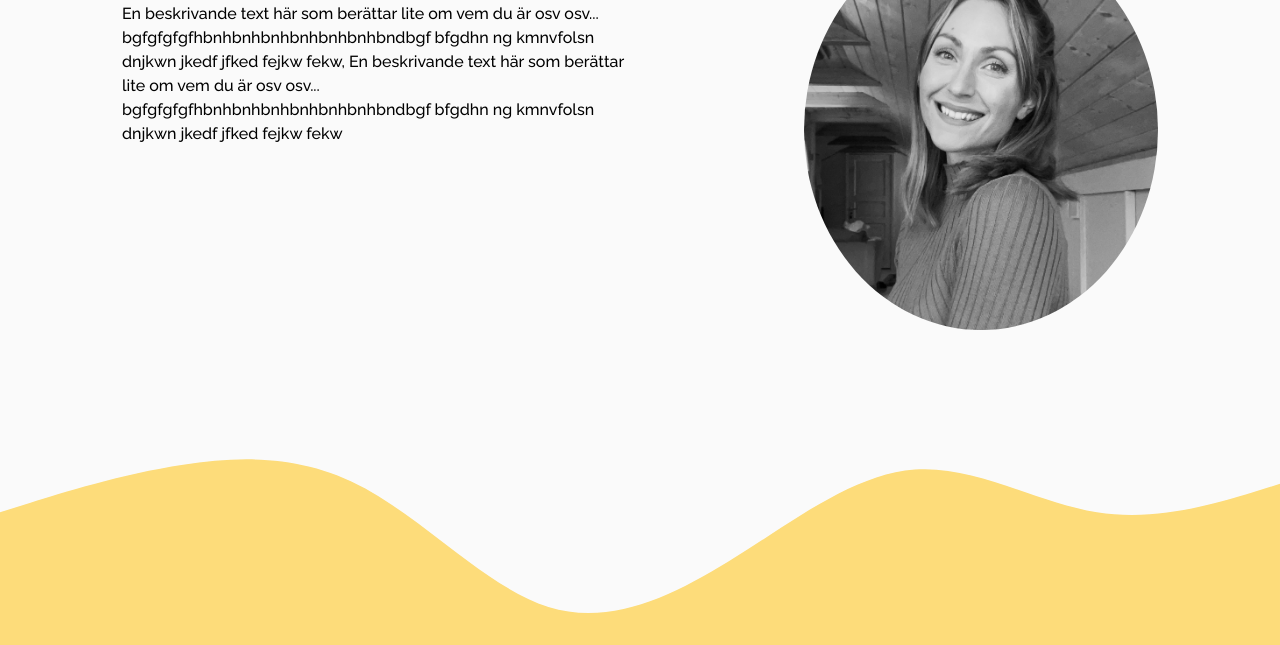
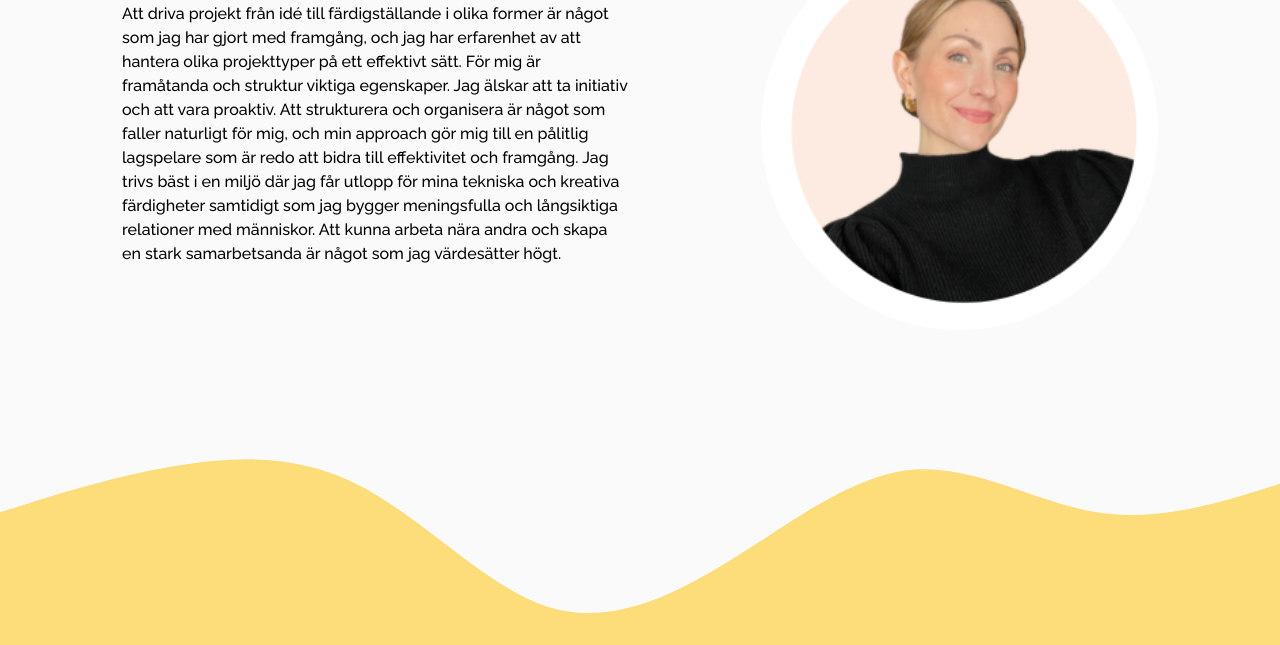
Before and after one commit to Myekman/portfolio, a website: page index.html in a window 1280 px wide. Shown: the part 455-1100 px from the top of the page. Drawn offline with nearby package versions, Linux system fonts and the light colour scheme.

Commit message:
cv profilbild

```diff
--- a/index.html
+++ b/index.html
@@ -28,7 +28,7 @@
                   <a class="nav-link" href="index.html#projekt">Projekt</a>
                 </li>
                 <li class="nav-item">
-                    <a class="nav-link" href="styles/images/MyCV.pdf" target="_blank">CV</a>
+                    <a class="nav-link" href="styles/images/MyekmanCV2024.pdf" target="_blank">CV</a>
                 </li>
               </ul>
             </div>
@@ -40,14 +40,16 @@
             <div class="row jumbotron">
                 <div class="col-12 col-md-6">
                     <h1>Hej, jag heter My Ekman</h1>
-                    <p class="mt-4">En beskrivande text här som berättar lite om vem du är osv osv... bgfgfgfgfhbnhbnhbnhbnhbnhbnhbndbgf bfgdhn
-                    ng kmnvfolsn dnjkwn jkedf  jfked fejkw fekw, En beskrivande text här som berättar lite om vem du är osv osv...
-                    bgfgfgfgfhbnhbnhbnhbnhbnhbnhbndbgf bfgdhn ng kmnvfolsn dnjkwn jkedf  jfked fejkw fekw
+                    <p class="mt-4">Att driva projekt från idé till färdigställande i olika former är något som jag har gjort med framgång, och jag har erfarenhet av att hantera olika projekttyper på ett effektivt sätt.
+
+                      För mig är framåtanda och struktur viktiga egenskaper. Jag älskar att ta initiativ och att vara proaktiv. Att strukturera och organisera är något som faller naturligt för mig, och min approach gör mig till en pålitlig lagspelare som är redo att bidra till effektivitet och framgång.
+
+                      Jag trivs bäst i en miljö där jag får utlopp för mina tekniska och kreativa färdigheter samtidigt som jag bygger meningsfulla och långsiktiga relationer med människor. Att kunna arbeta nära andra och skapa en stark samarbetsanda är något som jag värdesätter högt.
                     </p>
                 </div>
 
                  <div class="col-12 col-md-6 profilbildcontainer">
-                    <img src="styles/images/profil.jpg" alt="profilbild" class="profilbild"/>
+                    <img src="styles/images/profilbildmy.png" alt="profilbild" class="profilbild"/>
                 </div>
             </div>
           </div>
```
Also changed, not shown: .gitpod.yml (added), styles/images/profilbildmy.png (added), 2 other files.
